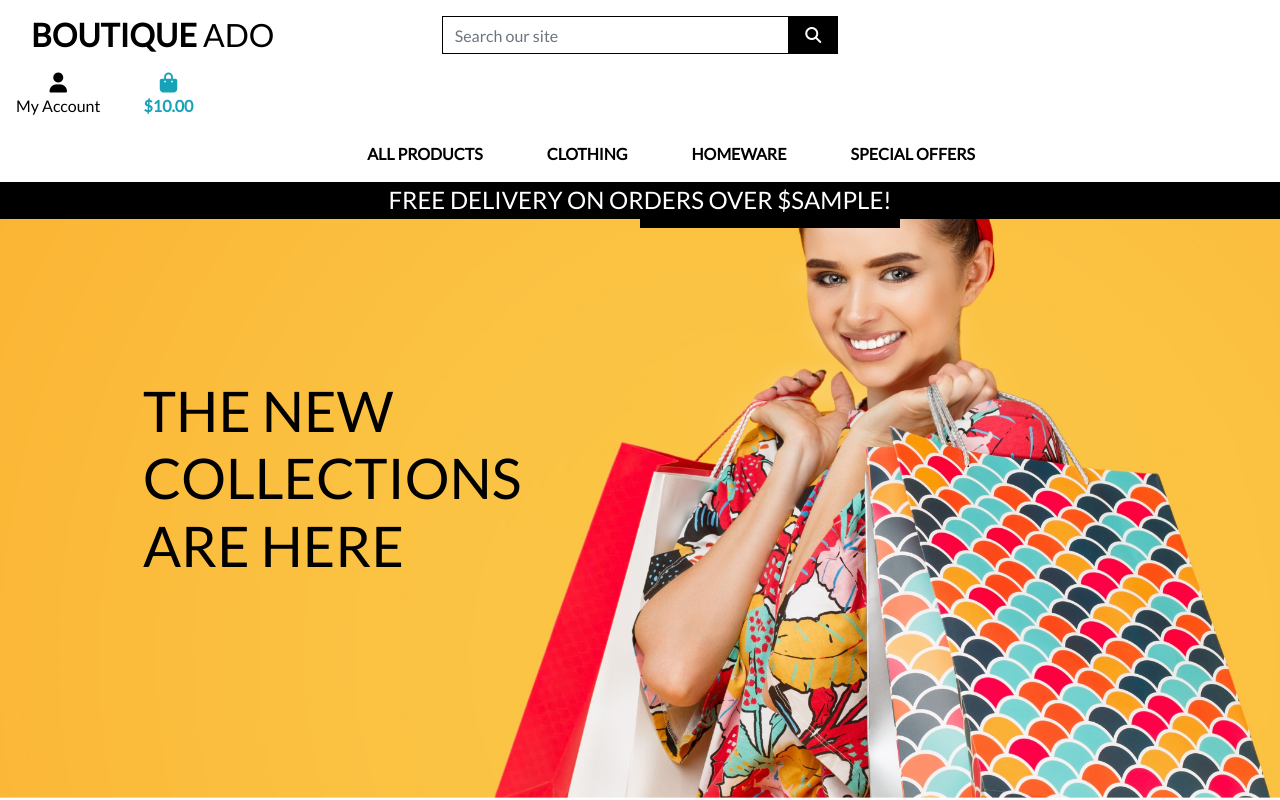
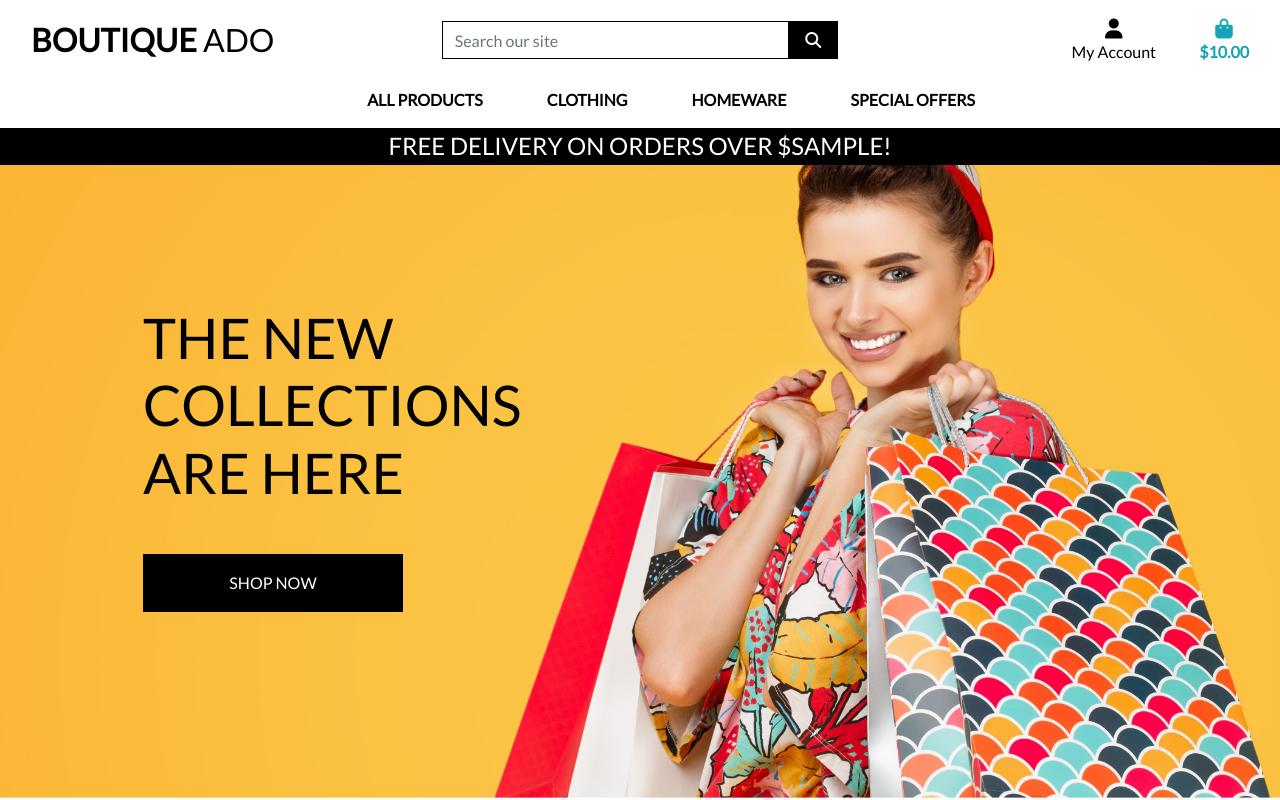
Before and after one commit to Bhargavi84/My-Boutique-Project, a Django app: template home/templates/home/index.html in a window 1280 px wide. Run offline with Django 3.2, Linux system fonts and the light colour scheme; the template is opened without the code that fills it: most values are stand-ins (such as "Sample title", 1, 10 or a date in 2020); some libraries are stand-ins or nearby versions.

Commit message:
Added changes in index and base file

```diff
--- a/home/templates/home/index.html
+++ b/home/templates/home/index.html
@@ -19,11 +19,14 @@
             <h1 class="display-4 logo-font text-black">
                 The new collections are here
             </h1>
-            </div>
+            <div class="my-5">
                 <h4>
-                <a href ="" class="shop-now-button btn btn-lg rounded-0 text-uppercase py-3">Shop Now</a>
+                    <a href="" class="shop-now-button btn btn-ls rounded-0 text-uppercase py-3">Shop Now</a>
                 </h4>
             </div>
         </div>
+    </div>
+</div>
+
 
 {% endblock %}
--- a/templates/base.html
+++ b/templates/base.html
@@ -47,8 +47,7 @@
             <div class="col-12 col-lg-4 my-auto py-1 py-lg-0">
                 <form method="GET" action="">
                     <div class="input-group w-100">
-                <input class="form-control border border-black rounded-0" type="text" name="q"
-                  placeholder="Search our site">
+                        <input class="form-control border border-black rounded-0" type="text" name="q" placeholder="Search our site">
                         <div class="input-group-append">
                             <button class="form-control btn btn-black border border-black rounded-0" type="submit">
                                 <span class="icon">
@@ -59,11 +58,10 @@
                     </div>
                 </form>
             </div>
-          <div class="col-12 col-lg-4 my-auto py-1 py-lg-0"></div>
+            <div class="col-12 col-lg-4 my-auto py-1 py-lg-0">
                 <ul class="list-inline list-unstyled text-center text-lg-right my-0">
                     <li class="list-inline-item dropdown">
-              <a class="text-black nav-link" href="#" id="user-options" data-toggle="dropdown" aria-haspopup="true"
-                aria-expanded="false">
+                        <a class="text-black nav-link" href="#" id="user-options" data-toggle="dropdown" aria-haspopup="true" aria-expanded="false">
                             <div class="text-center">
                                 <div><i class="fas fa-user fa-lg"></i></div>
                                 <p class="my-0">My Account</p>
@@ -98,10 +96,11 @@
                     </li>
                 </ul>
             </div>
+            <div class="col-12 col-lg-4 my-auto py-1 py-lg-0"></div>
+        </div>
         <div class="row bg-white">
             <nav class="navbar navbar-expand-lg navbar-light w-100">
-            <button class="navbar-toggler" type="button" data-toggle="collapse" data-target="#main-nav"
-              aria-controls="main-nav" aria-expanded="false" aria-label="Toggle navigation">
+                <button class="navbar-toggler" type="button" data-toggle="collapse" data-target="#main-nav" aria-controls="main-nav" aria-expanded="false" aria-label="Toggle navigation">
                     <span class="navbar-toggler-icon"></span>
                 </button>
                 {% include 'includes/mobile-top-header.html' %}
```
Lines whose indentation alone changed are shown as unchanged.
